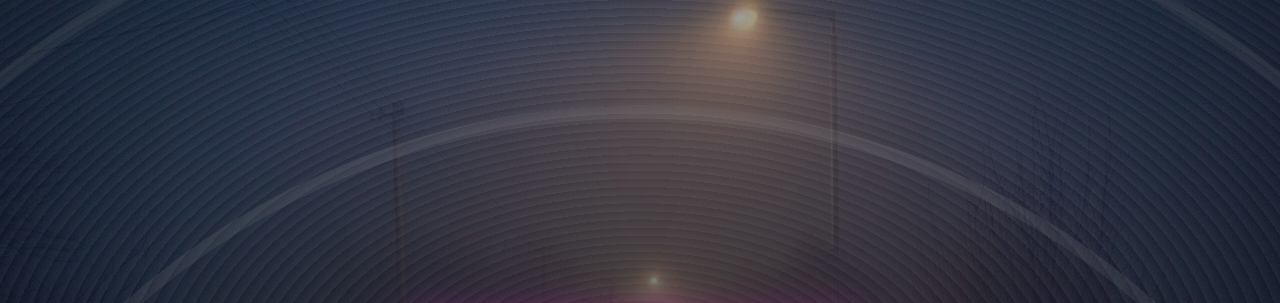
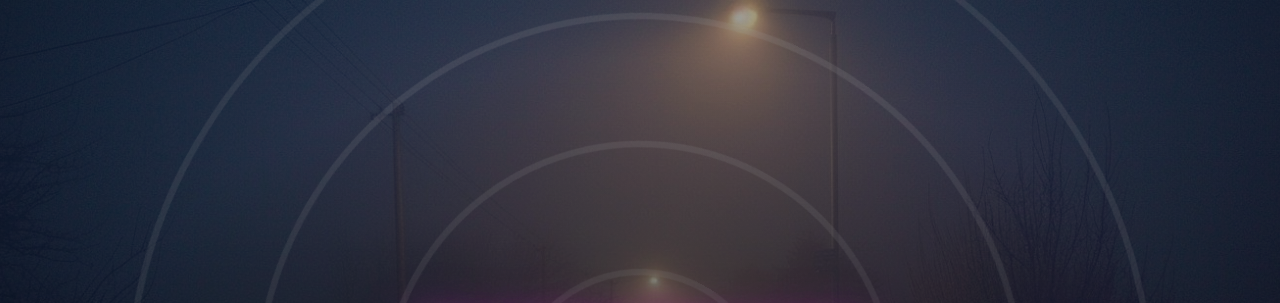
Before and after one commit to anakalypse/cosmicpitstop, a plain HTML site: page index.html in a window 1280 px wide. Shown: the top 303 px of the page. Drawn offline with Linux system fonts and the light colour scheme.

Commit message:
Update styles.css

```diff
--- a/styles.css
+++ b/styles.css
@@ -1,9 +1,5 @@
 /* Reset defaults */
-* {
-    margin: 0;
-    padding: 0;
-    box-sizing: border-box;
-}
+* { margin: 0; padding: 0; box-sizing: border-box; }
 
 body {
     font-family: 'Segoe UI', 'Helvetica Neue', sans-serif;
@@ -13,7 +9,6 @@ body {
     overflow: hidden;
 }
 
-/* Hero container */
 .hero {
     position: relative;
     height: 100vh;
@@ -21,30 +16,25 @@ body {
     overflow: hidden;
 }
 
+/* Blue fog tint */
 .fog-color-layer {
     position: absolute;
-    top: 0;
-    left: 0;
-    width: 100%;
-    height: 100%;
+    top: 0; left: 0; width: 100%; height: 100%;
     background: linear-gradient(to bottom, rgba(50, 100, 255, 0.25), rgba(0, 0, 50, 0.4));
     mix-blend-mode: screen;
-    z-index: 1.5;
+    z-index: 1;
 }
 
-/* Wavy surreal layer with color drift */
+/* Wavy surreal layer */
 .wave-layer {
     position: absolute;
-    top: 0;
-    left: 0;
-    width: 100%;
-    height: 100%;
+    top: 0; left: 0; width: 100%; height: 100%;
     background: radial-gradient(circle at center, rgba(255, 79, 216, 0.06), transparent 70%),
                 linear-gradient(135deg, rgba(0, 195, 255, 0.1), rgba(255, 78, 205, 0.1));
-    z-index: 1;
     background-size: 400% 400%;
+    mix-blend-mode: screen;
     animation: waveMotion 60s ease-in-out infinite, hueDrift 240s linear infinite;
-    mix-blend-mode: screen;
+    z-index: 2;
 }
 
 @keyframes waveMotion {
@@ -58,56 +48,46 @@ body {
     100% { filter: hue-rotate(360deg); }
 }
 
-/* Subtle film grain layer */
+/* Grain layer */
 .grain-layer {
     position: absolute;
-    top: 0;
-    left: 0;
-    width: 100%;
-    height: 100%;
+    top: 0; left: 0; width: 100%; height: 100%;
     background-image: url('assets/images/grain.png');
     background-size: cover;
     opacity: 0.04;
-    z-index: 2;
+    z-index: 3;
     pointer-events: none;
 }
 
-/* Fingerprint swirl layer */
+/* Fingerprint SVG layer */
 .fingerprint-layer {
     position: absolute;
-    top: -50%;
-    left: -50%;
+    top: 0; left: 0; width: 100%; height: 100%;
+    z-index: 4;
+    mix-blend-mode: screen;
+    display: flex;
+    justify-content: center;
+    align-items: center;
+}
+
+.fingerprint-svg {
     width: 200%;
     height: 200%;
-    background: repeating-radial-gradient(
-        ellipse at center,
-        rgba(255, 255, 255, 0.12) 3px,
-        transparent 16px
-    );
-    border-radius: 50%;
-    z-index: 3;
-    mix-blend-mode: screen;
-    animation: fingerprintDrift 3s linear infinite, fingerprintPulse 5s ease-in-out infinite;
+    animation: fingerprintSpin 15s linear infinite;
 }
 
-
-@keyframes fingerprintDrift {
-    0% { background-position: 0% 0%; }
-    100% { background-position: 100% 100%; }
+@keyframes fingerprintSpin {
+    0% { transform: rotate(0deg); }
+    100% { transform: rotate(360deg); }
 }
 
-@keyframes fingerprintPulse {
-    0%, 100% { transform: scale(1); }
-    50% { transform: scale(1.015); }
-}
-
-/* Floating fog layer */
+/* Fog layer */
 .fog-layer {
     position: absolute;
     top: 0; left: 0; width: 100%; height: 100%;
     background: radial-gradient(circle at center, rgba(255,255,255,0.015), transparent 60%);
-    z-index: 4;
     animation: fogDrift 180s ease-in-out infinite, fogPulse 90s ease-in-out infinite;
+    z-index: 5;
 }
 
 @keyframes fogDrift {
@@ -121,14 +101,14 @@ body {
     50% { opacity: 0.1; }
 }
 
-/* Floating particles layer */
+/* Particles layer */
 .particles-layer {
     position: absolute;
     top: 0; left: 0; width: 100%; height: 100%;
     background: repeating-radial-gradient(circle, rgba(255,255,255,0.015) 0, transparent 2px);
     background-size: 20% 20%;
-    z-index: 5;
     animation: particlesFloat 240s linear infinite;
+    z-index: 6;
 }
 
 @keyframes particlesFloat {
@@ -136,24 +116,21 @@ body {
     100% { background-position: 100% 100%; }
 }
 
-/* Foggy overlay gradient + vignette */
+/* Vignette overlay */
 .hero::after {
     content: "";
     position: absolute;
     top: 0; left: 0; right: 0; bottom: 0;
     background: radial-gradient(ellipse at center, rgba(0, 0, 0, 0) 60%, rgba(0, 0, 0, 0.4) 100%),
                 linear-gradient(to bottom, rgba(0, 0, 0, 0.3), rgba(0, 0, 0, 0.8));
-    z-index: 6;
+    z-index: 7;
 }
 
-/* Content overlay positioned properly */
+/* Content overlay */
 .overlay {
     position: absolute;
     z-index: 10;
-    top: 0;
-    left: 0;
-    width: 100%;
-    height: 100%;
+    top: 0; left: 0; width: 100%; height: 100%;
     display: flex;
     flex-direction: column;
     justify-content: center;
@@ -161,7 +138,7 @@ body {
     text-align: center;
 }
 
-/* Neon startup animation for logo */
+/* Neon startup */
 @keyframes neonStartup {
     0% { opacity: 0; text-shadow: none; }
     10% { opacity: 0.3; text-shadow: 0 0 2px #ff4fd8; }
@@ -206,14 +183,13 @@ body {
     box-shadow: 0 0 20px #ff4fd8;
 }
 
-/* Footer positioned properly */
+/* Footer */
 .footer {
     position: fixed;
     bottom: 10px;
-    left: 0;
     width: 100%;
     text-align: center;
     font-size: 0.8rem;
     color: #888;
-    z-index: 100;
+    z-index: 10;
 }
```
